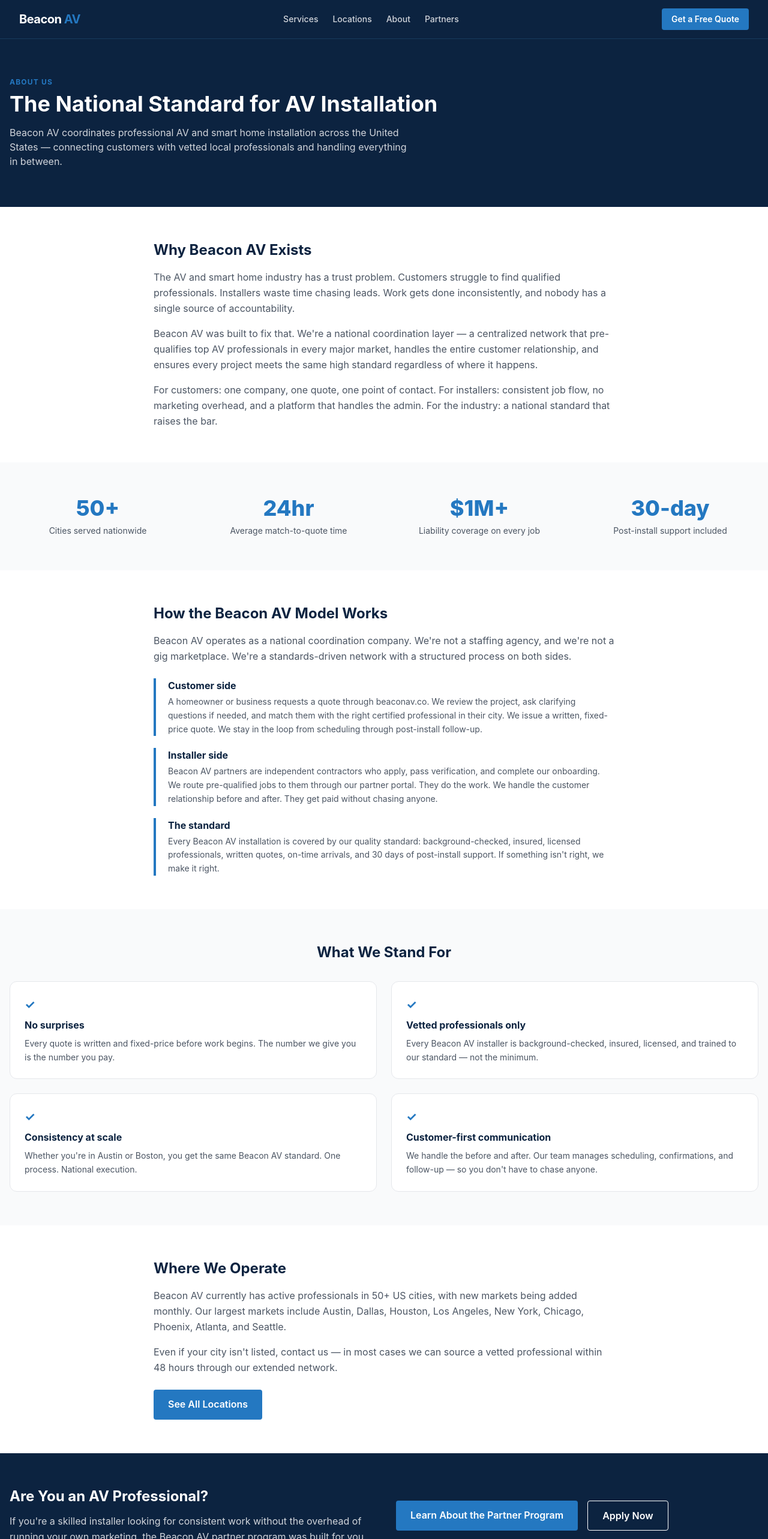
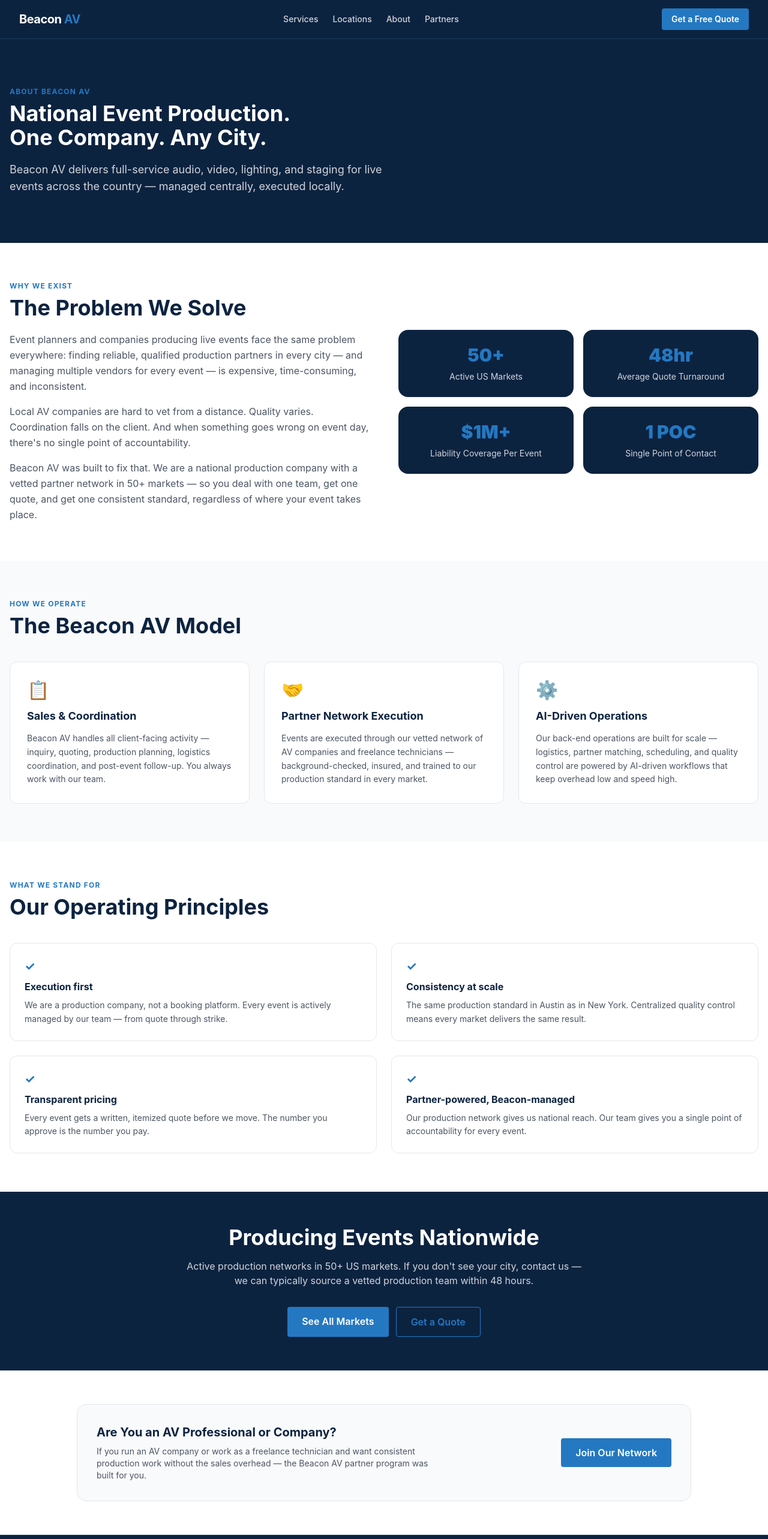
Before and after one commit to BeacoAV/BeaconAV-Site, a Next.js app: page /about in a window 1280 px wide. Shown: the top 2566 px of the page at 60% size. Built offline with nearby package versions, Linux system fonts and the light colour scheme.

Commit message:
rebuild: app/about/page.tsx

```diff
--- a/app/about/page.tsx
+++ b/app/about/page.tsx
@@ -2,136 +2,139 @@
 import Link from 'next/link';
 
 export const metadata: Metadata = {
-  title: 'About Beacon AV | National AV Installation Network',
-  description: 'Beacon AV is a national AV coordination company connecting homeowners and businesses with vetted, certified AV and smart home installation professionals in 50+ US cities.',
-  keywords: 'about Beacon AV, national AV company, AV installer network USA, who is Beacon AV',
+  title: 'About Beacon AV | National Event Production Company',
+  description: 'Beacon AV is a national event production company delivering audio, video, lighting, and staging for live events across the United States — through a vetted partner network and AI-driven operations.',
 };
 
-const values = [
-  ['No surprises', 'Every quote is written and fixed-price before work begins. The number we give you is the number you pay.'],
-  ['Vetted professionals only', 'Every Beacon AV installer is background-checked, insured, licensed, and trained to our standard — not the minimum.'],
-  ['Consistency at scale', 'Whether you\'re in Austin or Boston, you get the same Beacon AV standard. One process. National execution.'],
-  ['Customer-first communication', 'We handle the before and after. Our team manages scheduling, confirmations, and follow-up — so you don\'t have to chase anyone.'],
+const stats = [
+  { val: '50+', label: 'Active US Markets' },
+  { val: '48hr', label: 'Average Quote Turnaround' },
+  { val: '$1M+', label: 'Liability Coverage Per Event' },
+  { val: '1 POC', label: 'Single Point of Contact' },
 ];
 
-const stats = [
-  ['50+', 'Cities served nationwide'],
-  ['24hr', 'Average match-to-quote time'],
-  ['$1M+', 'Liability coverage on every job'],
-  ['30-day', 'Post-install support included'],
+const values = [
+  { title: 'Execution first', desc: 'We are a production company, not a booking platform. Every event is actively managed by our team — from quote through strike.' },
+  { title: 'Consistency at scale', desc: 'The same production standard in Austin as in New York. Centralized quality control means every market delivers the same result.' },
+  { title: 'Transparent pricing', desc: 'Every event gets a written, itemized quote before we move. The number you approve is the number you pay.' },
+  { title: 'Partner-powered, Beacon-managed', desc: 'Our production network gives us national reach. Our team gives you a single point of accountability for every event.' },
 ];
 
 export default function AboutPage() {
   return (
     <>
-      <section className="bg-navy py-16 px-4">
+      {/* Hero */}
+      <section className="bg-navy py-20 px-4">
         <div className="max-w-7xl mx-auto">
-          <p className="section-label">About Us</p>
-          <h1 className="section-title-light mt-2 mb-4 max-w-3xl">The National Standard for AV Installation</h1>
-          <p className="text-gray-300 max-w-2xl">
-            Beacon AV coordinates professional AV and smart home installation across the United States — connecting customers with vetted local professionals and handling everything in between.
+          <p className="section-label">About Beacon AV</p>
+          <h1 className="section-title-light mt-2 mb-5 max-w-3xl">
+            National Event Production.<br />One Company. Any City.
+          </h1>
+          <p className="text-gray-300 text-lg max-w-2xl">
+            Beacon AV delivers full-service audio, video, lighting, and staging for live events across the country — managed centrally, executed locally.
           </p>
         </div>
       </section>
 
       {/* Mission */}
-      <section className="bg-white py-14 px-4">
-        <div className="max-w-3xl mx-auto">
-          <h2 className="text-2xl font-bold text-navy mb-4">Why Beacon AV Exists</h2>
-          <p className="text-gray-600 leading-relaxed mb-4">
-            The AV and smart home industry has a trust problem. Customers struggle to find qualified professionals. Installers waste time chasing leads. Work gets done inconsistently, and nobody has a single source of accountability.
-          </p>
-          <p className="text-gray-600 leading-relaxed mb-4">
-            Beacon AV was built to fix that. We're a national coordination layer — a centralized network that pre-qualifies top AV professionals in every major market, handles the entire customer relationship, and ensures every project meets the same high standard regardless of where it happens.
-          </p>
-          <p className="text-gray-600 leading-relaxed">
-            For customers: one company, one quote, one point of contact. For installers: consistent job flow, no marketing overhead, and a platform that handles the admin. For the industry: a national standard that raises the bar.
-          </p>
-        </div>
-      </section>
-
-      {/* Stats */}
-      <section className="bg-gray-50 py-14 px-4">
-        <div className="max-w-7xl mx-auto">
-          <div className="grid grid-cols-2 lg:grid-cols-4 gap-6">
-            {stats.map(([val, label]) => (
-              <div key={label} className="text-center">
-                <div className="text-4xl font-extrabold text-accent mb-2">{val}</div>
-                <p className="text-gray-600 text-sm">{label}</p>
+      <section className="bg-white py-16 px-4">
+        <div className="max-w-7xl mx-auto grid grid-cols-1 lg:grid-cols-2 gap-12 items-center">
+          <div>
+            <p className="section-label">Why We Exist</p>
+            <h2 className="section-title mt-2 mb-5">The Problem We Solve</h2>
+            <div className="space-y-4 text-gray-600 leading-relaxed">
+              <p>
+                Event planners and companies producing live events face the same problem everywhere: finding reliable, qualified production partners in every city — and managing multiple vendors for every event — is expensive, time-consuming, and inconsistent.
+              </p>
+              <p>
+                Local AV companies are hard to vet from a distance. Quality varies. Coordination falls on the client. And when something goes wrong on event day, there&apos;s no single point of accountability.
+              </p>
+              <p>
+                Beacon AV was built to fix that. We are a national production company with a vetted partner network in 50+ markets — so you deal with one team, get one quote, and get one consistent standard, regardless of where your event takes place.
+              </p>
+            </div>
+          </div>
+          <div className="grid grid-cols-2 gap-4">
+            {stats.map((s) => (
+              <div key={s.label} className="bg-navy rounded-2xl p-6 text-center">
+                <div className="text-3xl font-black text-accent mb-2">{s.val}</div>
+                <div className="text-gray-300 text-sm">{s.label}</div>
               </div>
             ))}
           </div>
         </div>
       </section>
 
-      {/* How it works */}
-      <section className="bg-white py-14 px-4">
-        <div className="max-w-3xl mx-auto">
-          <h2 className="text-2xl font-bold text-navy mb-4">How the Beacon AV Model Works</h2>
-          <p className="text-gray-600 leading-relaxed mb-6">
-            Beacon AV operates as a national coordination company. We're not a staffing agency, and we're not a gig marketplace. We're a standards-driven network with a structured process on both sides.
-          </p>
-          <div className="space-y-5">
-            {[
-              ['Customer side', 'A homeowner or business requests a quote through beaconav.co. We review the project, ask clarifying questions if needed, and match them with the right certified professional in their city. We issue a written, fixed-price quote. We stay in the loop from scheduling through post-install follow-up.'],
-              ['Installer side', 'Beacon AV partners are independent contractors who apply, pass verification, and complete our onboarding. We route pre-qualified jobs to them through our partner portal. They do the work. We handle the customer relationship before and after. They get paid without chasing anyone.'],
-              ['The standard', 'Every Beacon AV installation is covered by our quality standard: background-checked, insured, licensed professionals, written quotes, on-time arrivals, and 30 days of post-install support. If something isn\'t right, we make it right.'],
-            ].map(([title, text]) => (
-              <div key={title} className="border-l-4 border-accent pl-5">
-                <h3 className="font-bold text-navy mb-1">{title}</h3>
-                <p className="text-gray-600 text-sm leading-relaxed">{text}</p>
+      {/* How the model works */}
+      <section className="bg-gray-50 py-16 px-4">
+        <div className="max-w-7xl mx-auto">
+          <p className="section-label">How We Operate</p>
+          <h2 className="section-title mt-2 mb-10 max-w-2xl">The Beacon AV Model</h2>
+          <div className="grid grid-cols-1 lg:grid-cols-3 gap-6">
+            <div className="bg-white rounded-xl p-7 border border-gray-200">
+              <div className="text-3xl mb-3">📋</div>
+              <h3 className="font-bold text-navy text-lg mb-3">Sales & Coordination</h3>
+              <p className="text-gray-600 text-sm leading-relaxed">
+                Beacon AV handles all client-facing activity — inquiry, quoting, production planning, logistics coordination, and post-event follow-up. You always work with our team.
+              </p>
+            </div>
+            <div className="bg-white rounded-xl p-7 border border-gray-200">
+              <div className="text-3xl mb-3">🤝</div>
+              <h3 className="font-bold text-navy text-lg mb-3">Partner Network Execution</h3>
+              <p className="text-gray-600 text-sm leading-relaxed">
+                Events are executed through our vetted network of AV companies and freelance technicians — background-checked, insured, and trained to our production standard in every market.
+              </p>
+            </div>
+            <div className="bg-white rounded-xl p-7 border border-gray-200">
+              <div className="text-3xl mb-3">⚙️</div>
+              <h3 className="font-bold text-navy text-lg mb-3">AI-Driven Operations</h3>
+              <p className="text-gray-600 text-sm leading-relaxed">
+                Our back-end operations are built for scale — logistics, partner matching, scheduling, and quality control are powered by AI-driven workflows that keep overhead low and speed high.
+              </p>
+            </div>
+          </div>
+        </div>
+      </section>
+
+      {/* Values */}
+      <section className="bg-white py-16 px-4">
+        <div className="max-w-7xl mx-auto">
+          <p className="section-label">What We Stand For</p>
+          <h2 className="section-title mt-2 mb-10">Our Operating Principles</h2>
+          <div className="grid grid-cols-1 md:grid-cols-2 gap-6">
+            {values.map((v) => (
+              <div key={v.title} className="card">
+                <div className="text-accent font-bold text-xl mb-2">✓</div>
+                <h3 className="font-bold text-navy mb-2">{v.title}</h3>
+                <p className="text-gray-600 text-sm leading-relaxed">{v.desc}</p>
               </div>
             ))}
           </div>
         </div>
       </section>
 
-      {/* Values */}
-      <section className="bg-gray-50 py-14 px-4">
-        <div className="max-w-7xl mx-auto">
-          <h2 className="text-2xl font-bold text-navy mb-8 text-center">What We Stand For</h2>
-          <div className="grid grid-cols-1 sm:grid-cols-2 gap-6">
-            {values.map(([title, desc]) => (
-              <div key={title} className="card">
-                <div className="text-accent font-bold text-xl mb-2">✓</div>
-                <h3 className="font-bold text-navy mb-2">{title}</h3>
-                <p className="text-gray-600 text-sm leading-relaxed">{desc}</p>
-              </div>
-            ))}
-          </div>
-        </div>
-      </section>
-
-      {/* Coverage */}
-      <section className="bg-white py-14 px-4">
-        <div className="max-w-3xl mx-auto">
-          <h2 className="text-2xl font-bold text-navy mb-4">Where We Operate</h2>
-          <p className="text-gray-600 leading-relaxed mb-4">
-            Beacon AV currently has active professionals in 50+ US cities, with new markets being added monthly. Our largest markets include Austin, Dallas, Houston, Los Angeles, New York, Chicago, Phoenix, Atlanta, and Seattle.
-          </p>
-          <p className="text-gray-600 leading-relaxed mb-6">
-            Even if your city isn't listed, contact us — in most cases we can source a vetted professional within 48 hours through our extended network.
-          </p>
-          <div className="flex flex-wrap gap-3">
-            <Link href="/locations" className="btn-primary">See All Locations</Link>
-            <Link href="/contact" className="btn-secondary">Contact Us</Link>
+      {/* Markets */}
+      <section className="bg-navy py-14 px-4 text-center">
+        <div className="max-w-2xl mx-auto">
+          <h2 className="section-title-light mb-4">Producing Events Nationwide</h2>
+          <p className="text-gray-300 mb-8">Active production networks in 50+ US markets. If you don&apos;t see your city, contact us — we can typically source a vetted production team within 48 hours.</p>
+          <div className="flex flex-wrap gap-3 justify-center">
+            <Link href="/locations" className="btn-primary">See All Markets</Link>
+            <Link href="/contact" className="btn-outline">Get a Quote</Link>
           </div>
         </div>
       </section>
 
       {/* Partner CTA */}
-      <section className="bg-navy py-14 px-4">
-        <div className="max-w-7xl mx-auto grid grid-cols-1 lg:grid-cols-2 gap-10 items-center">
+      <section className="bg-white py-14 px-4">
+        <div className="max-w-5xl mx-auto bg-gray-50 rounded-2xl p-8 border border-gray-200 flex flex-col md:flex-row items-center justify-between gap-6">
           <div>
-            <h2 className="text-2xl font-bold text-white mb-3">Are You an AV Professional?</h2>
-            <p className="text-gray-300 leading-relaxed">
-              If you're a skilled installer looking for consistent work without the overhead of running your own marketing, the Beacon AV partner program was built for you.
+            <h3 className="text-xl font-bold text-navy mb-2">Are You an AV Professional or Company?</h3>
+            <p className="text-gray-600 text-sm max-w-xl">
+              If you run an AV company or work as a freelance technician and want consistent production work without the sales overhead — the Beacon AV partner program was built for you.
             </p>
           </div>
-          <div className="flex flex-wrap gap-4">
-            <Link href="/partners" className="btn-primary">Learn About the Partner Program</Link>
-            <Link href="/contact?type=partner" className="btn-secondary">Apply Now</Link>
-          </div>
+          <Link href="/partners" className="btn-primary whitespace-nowrap flex-shrink-0">Join Our Network</Link>
         </div>
       </section>
     </>
```
